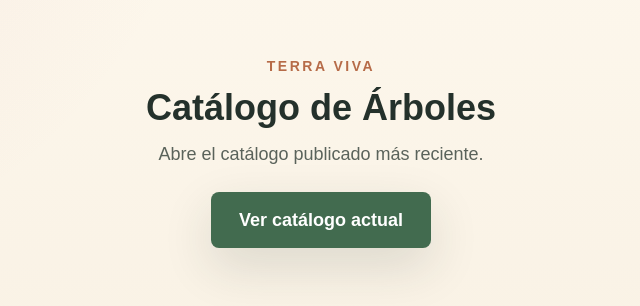
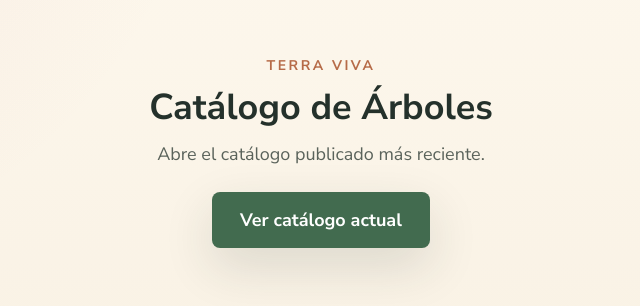
Before and after one commit to Cardansan/terra-viva-inventory-viewer, a Next.js app: page / in a window 1280 px wide. Shown: the part 248-554 px from the top of the page, without its empty margins (319-959 px from the left). Built offline with nearby package versions, Linux system fonts and the light colour scheme.

Commit message:
Adjust site typography to Nunito Sans

```diff
--- a/app/globals.css
+++ b/app/globals.css
@@ -21,7 +21,7 @@
   background:
     radial-gradient(circle at top left, rgba(177, 79, 99, 0.10), transparent 34rem),
     linear-gradient(180deg, #fffaf0 0%, #f7efe1 100%);
-  font-family: Arial, Helvetica, sans-serif;
+  font-family: var(--font-sans), Arial, Helvetica, sans-serif;
 }
 
 button,
--- a/app/layout.tsx
+++ b/app/layout.tsx
@@ -1,5 +1,12 @@
 import type { Metadata } from "next";
+import { Nunito_Sans } from "next/font/google";
 import "./globals.css";
+
+const nunitoSans = Nunito_Sans({
+  subsets: ["latin"],
+  display: "swap",
+  variable: "--font-sans"
+});
 
 export const metadata: Metadata = {
   title: "Terra Viva Inventory Viewer",
@@ -13,7 +20,7 @@
 }>) {
   return (
     <html lang="es-MX">
-      <body>{children}</body>
+      <body className={nunitoSans.variable}>{children}</body>
     </html>
   );
 }
```
